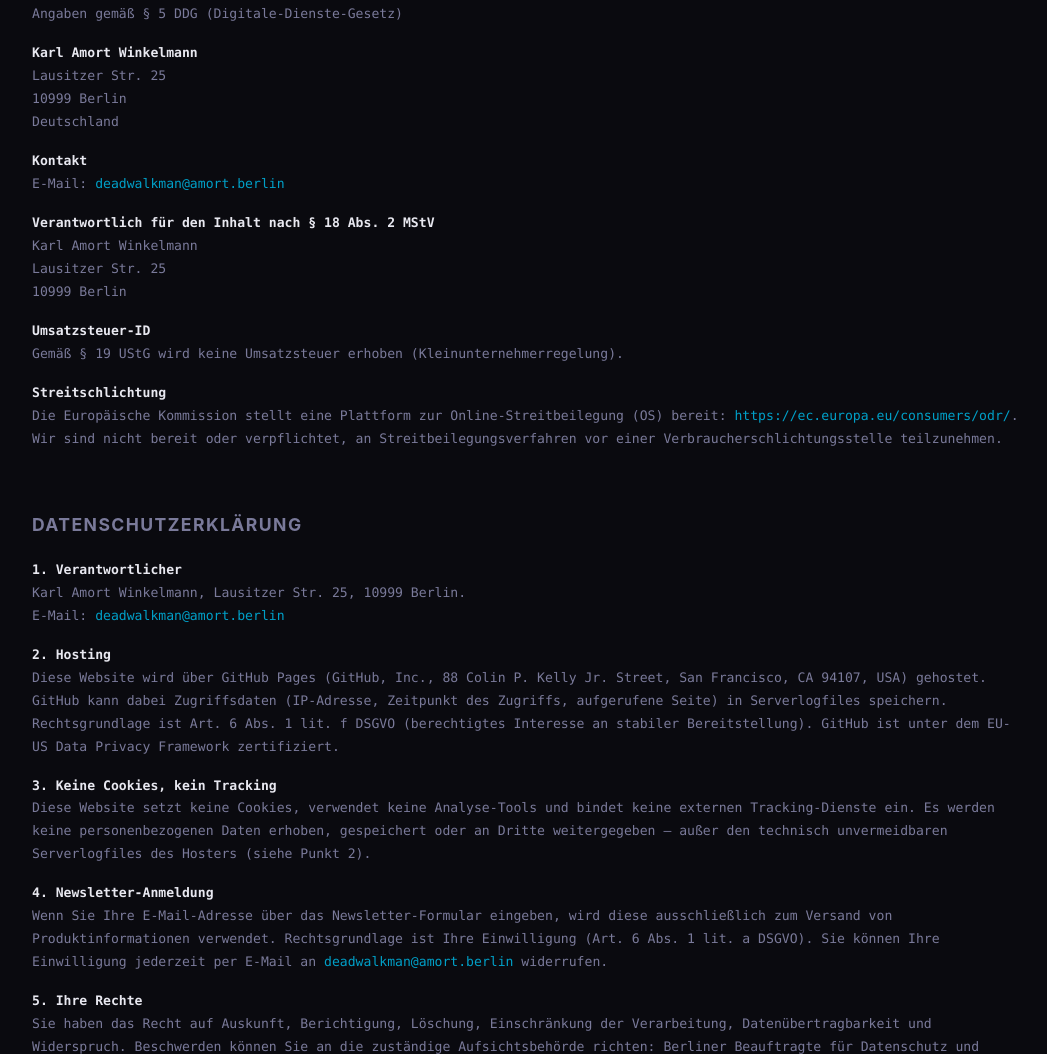
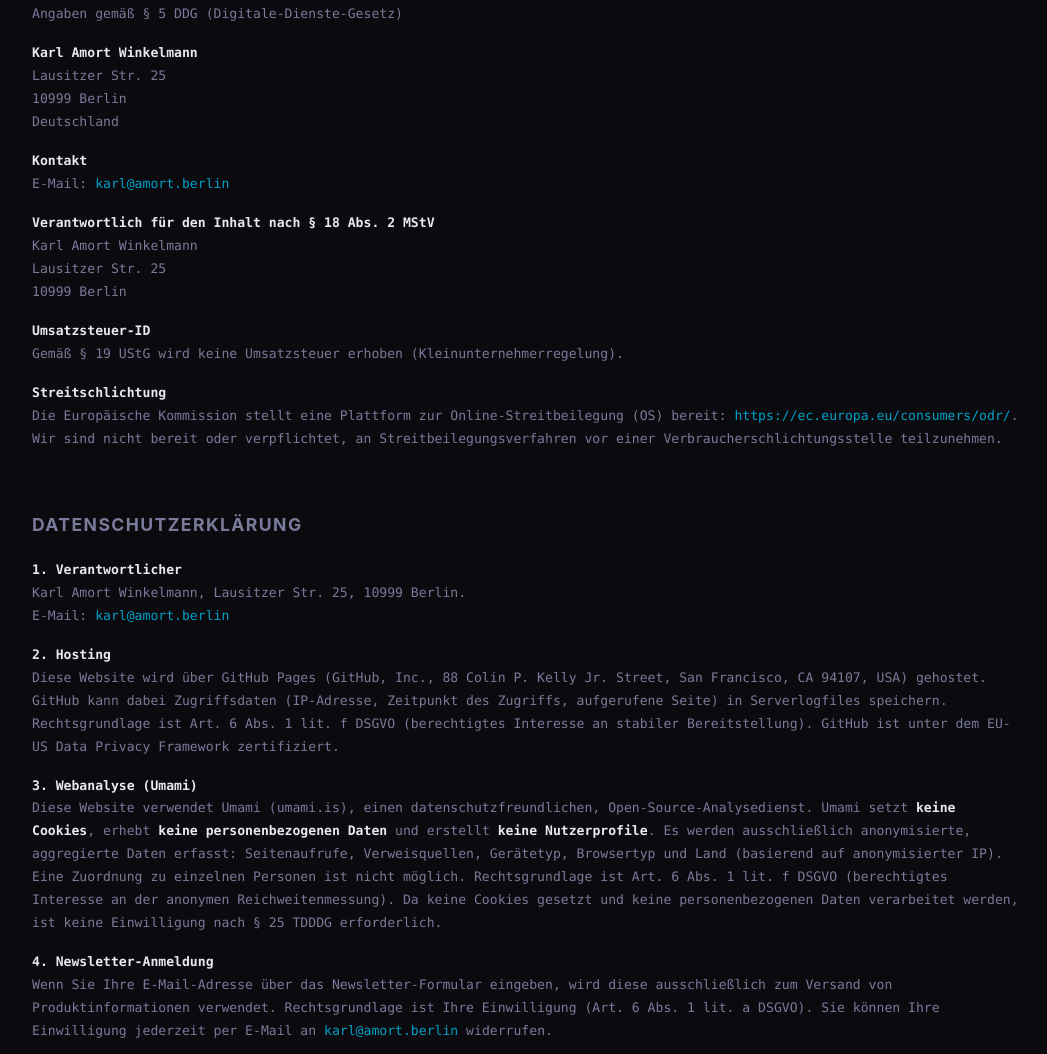
Before and after one commit to KarlAmort/deadwalkman3000, a plain HTML site: page index.html in a window 1280 px wide. Shown: the part 6265-7319 px from the top of the page, without its empty margins (112-1159 px from the left). Drawn offline with Linux system fonts and the light colour scheme.

Commit message:
feat: add Umami analytics + legal updates
beaver.js tracker (cookie-free), Datenschutz disclosure, karl@amort.berlin.

Co-Authored-By: Claude Opus 4.6 <noreply@anthropic.com>

```diff
--- a/index.html
+++ b/index.html
@@ -8,10 +8,11 @@
   <meta property="og:title" content="Camera Remote 3000">
   <meta property="og:description" content="Sony Imaging Edge can go to hell. We built something better.">
   <meta property="og:type" content="website">
-  <meta property="og:image" content="https://sonyhate3000.com/og-image.png">
+  <meta property="og:image" content="https://deadwalkman.amort.berlin/og-image.png">
   <meta name="twitter:card" content="summary_large_image">
   <meta name="twitter:title" content="Camera Remote 3000">
   <meta name="twitter:description" content="Sony Imaging Edge can go to hell. We built something better.">
+  <script defer src="/js/beaver.js" data-website-id="REPLACE_WITH_UMAMI_WEBSITE_ID" data-host-url="https://cloud.umami.is"></script>
   <style>
     /* ============================================================
        RESET & BASE
@@ -1407,7 +1408,7 @@
       </p>
       <p style="margin-bottom: 16px;">
         <strong style="color: var(--text);">Kontakt</strong><br>
-        E-Mail: <a href="mailto:deadwalkman@amort.berlin">deadwalkman@amort.berlin</a>
+        E-Mail: <a href="mailto:karl@amort.berlin">karl@amort.berlin</a>
       </p>
       <p style="margin-bottom: 16px;">
         <strong style="color: var(--text);">Verantwortlich für den Inhalt nach § 18 Abs. 2 MStV</strong><br>
@@ -1438,7 +1439,7 @@
       <p style="margin-bottom: 16px;">
         <strong style="color: var(--text);">1. Verantwortlicher</strong><br>
         Karl Amort Winkelmann, Lausitzer Str. 25, 10999 Berlin.<br>
-        E-Mail: <a href="mailto:deadwalkman@amort.berlin">deadwalkman@amort.berlin</a>
+        E-Mail: <a href="mailto:karl@amort.berlin">karl@amort.berlin</a>
       </p>
       <p style="margin-bottom: 16px;">
         <strong style="color: var(--text);">2. Hosting</strong><br>
@@ -1449,18 +1450,24 @@
         GitHub ist unter dem EU-US Data Privacy Framework zertifiziert.
       </p>
       <p style="margin-bottom: 16px;">
-        <strong style="color: var(--text);">3. Keine Cookies, kein Tracking</strong><br>
-        Diese Website setzt keine Cookies, verwendet keine Analyse-Tools und bindet keine
-        externen Tracking-Dienste ein. Es werden keine personenbezogenen Daten erhoben,
-        gespeichert oder an Dritte weitergegeben — außer den technisch unvermeidbaren
-        Serverlogfiles des Hosters (siehe Punkt 2).
+        <strong style="color: var(--text);">3. Webanalyse (Umami)</strong><br>
+        Diese Website verwendet Umami (umami.is), einen datenschutzfreundlichen,
+        Open-Source-Analysedienst. Umami setzt <strong style="color: var(--text);">keine Cookies</strong>,
+        erhebt <strong style="color: var(--text);">keine personenbezogenen Daten</strong> und erstellt
+        <strong style="color: var(--text);">keine Nutzerprofile</strong>. Es werden ausschließlich
+        anonymisierte, aggregierte Daten erfasst: Seitenaufrufe, Verweisquellen, Gerätetyp,
+        Browsertyp und Land (basierend auf anonymisierter IP). Eine Zuordnung zu einzelnen
+        Personen ist nicht möglich. Rechtsgrundlage ist Art. 6 Abs. 1 lit. f DSGVO
+        (berechtigtes Interesse an der anonymen Reichweitenmessung). Da keine Cookies
+        gesetzt und keine personenbezogenen Daten verarbeitet werden, ist keine Einwilligung
+        nach § 25 TDDDG erforderlich.
       </p>
       <p style="margin-bottom: 16px;">
         <strong style="color: var(--text);">4. Newsletter-Anmeldung</strong><br>
         Wenn Sie Ihre E-Mail-Adresse über das Newsletter-Formular eingeben, wird diese
         ausschließlich zum Versand von Produktinformationen verwendet. Rechtsgrundlage
         ist Ihre Einwilligung (Art. 6 Abs. 1 lit. a DSGVO). Sie können Ihre Einwilligung
-        jederzeit per E-Mail an <a href="mailto:deadwalkman@amort.berlin">deadwalkman@amort.berlin</a> widerrufen.
+        jederzeit per E-Mail an <a href="mailto:karl@amort.berlin">karl@amort.berlin</a> widerrufen.
       </p>
       <p style="margin-bottom: 16px;">
         <strong style="color: var(--text);">5. Ihre Rechte</strong><br>
@@ -1503,7 +1510,7 @@
       &nbsp;·&nbsp;
       <a href="https://tiktok.com/@deadwalkman3000" target="_blank" rel="noopener">TikTok</a>
       &nbsp;·&nbsp;
-      <a href="mailto:deadwalkman@amort.berlin">deadwalkman@amort.berlin</a>
+      <a href="mailto:karl@amort.berlin">karl@amort.berlin</a>
       &nbsp;·&nbsp;
       <span style="font-family: var(--mono); font-size: 0.78rem; color: var(--text-dim);">v3000.0.0</span>
     </p>
```
Also changed, not shown: js/beaver.js (added, +1 -0 lines).
